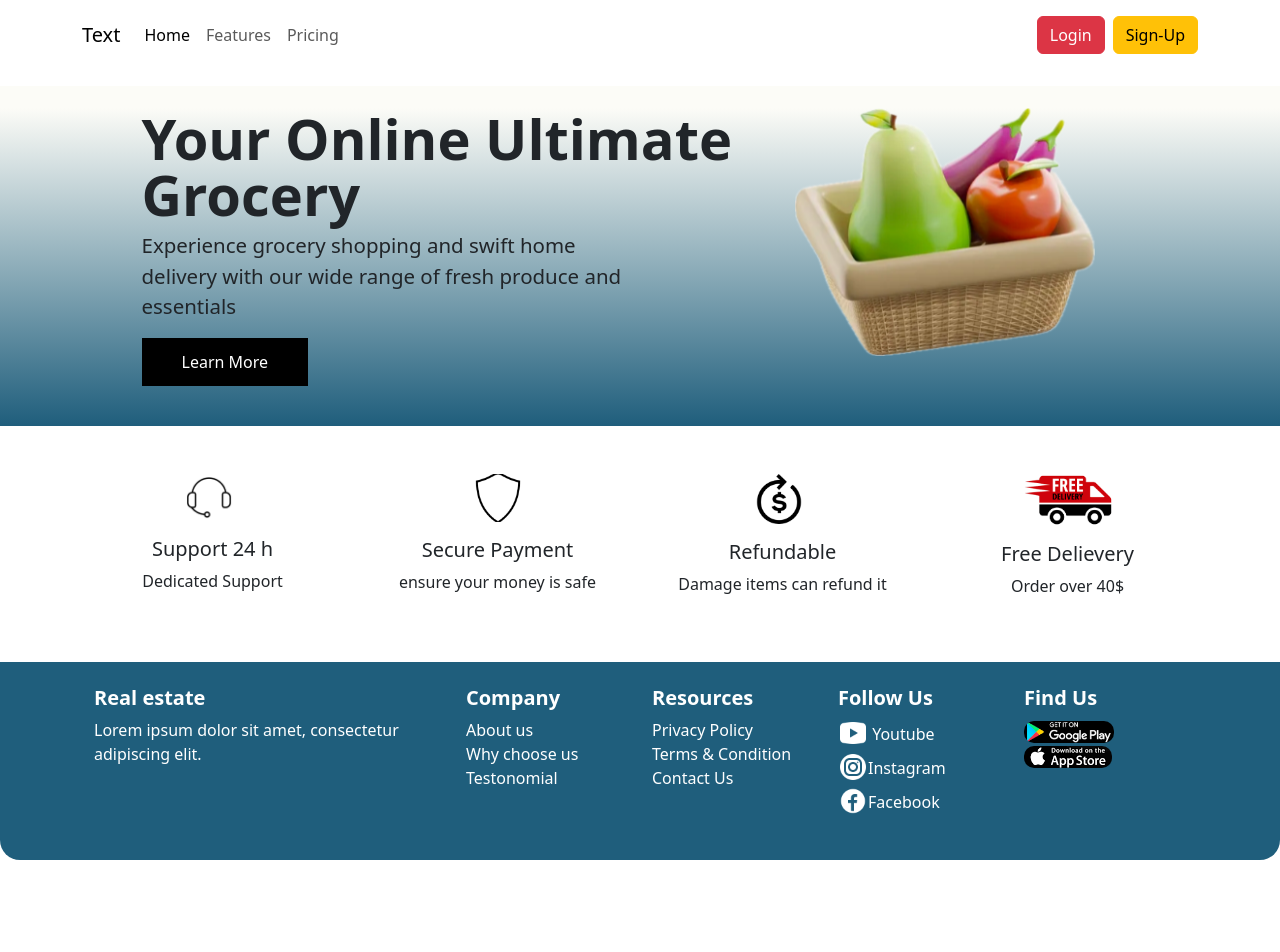
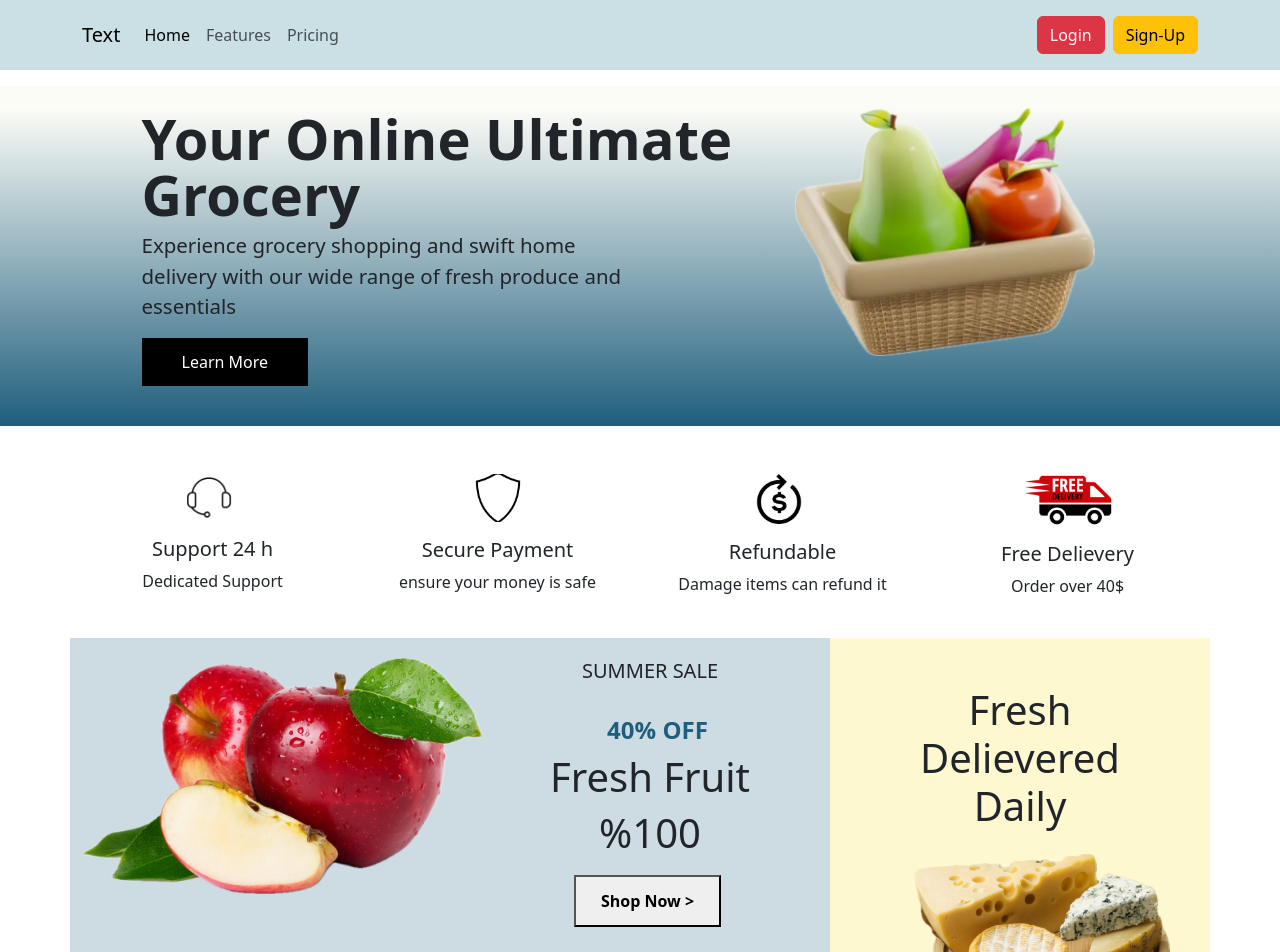
Before and after one commit to Nasir-afridi/fyp-fresh-hub, a React (Vite) app: page / in a window 1280 px wide. Shown: the top 952 px of the page. Before the commit the page ends 860 px from the top, so only its background shows below. Built offline with nearby package versions, Linux system fonts and the light colour scheme.

Commit message:
Added the offers-section

```diff
--- /dev/null
+++ b/src/components/home/offer-section.jsx
@@ -0,0 +1,39 @@
+const OfferSection = () => {
+  return (
+    <>
+      <div className="col-lg-8 col-md-7 col-sm-12 summer-container">
+        <div className="row">
+          <div className="col-md-6 col-sm-12">
+            <div className="image-container">
+              <center>
+                <img src="apple.png" className="apple" />
+              </center>
+            </div>
+          </div>
+          <div className="col-md-6 col-sm-12">
+            <center>
+              <p className="lead">SUMMER SALE</p>
+              <h4 className="discount fw-bold">40% OFF</h4>
+              <h1 className="fresh-fruit">Fresh Fruit</h1>
+              <h1 className="total-discount">%100</h1>
+              <button className="button">Shop Now &gt;</button>
+            </center>
+          </div>
+        </div>
+      </div>
+      <div className="col-lg-4 col-md-5 col-sm-12 fresh-deleivery justify-content-center">
+        <div className="description">
+          <h1 className="text-center mt-5">
+            Fresh <br /> Delievered
+            <br /> Daily
+          </h1>
+        </div>
+        <div className="d-flex justify-content-center align-items-center mt-4">
+          <img src="cheese.png" className="image" />
+        </div>
+      </div>
+    </>
+  );
+};
+
+export default OfferSection;
--- a/src/components/nav/index.jsx
+++ b/src/components/nav/index.jsx
@@ -1,6 +1,6 @@
 const TopNav = () => {
   return (
-    <nav class="navbar navbar-expand-lg sticky-top">
+    <nav class="navbar navbar-expand-lg sticky-top nav-bar">
       <div className="container">
         <a class="navbar-brand" href="#">
           Text
--- a/src/index.css
+++ b/src/index.css
@@ -0,0 +1 @@
+@import "./style-sheets/index.css";
--- a/src/pages/index.jsx
+++ b/src/pages/index.jsx
@@ -1,7 +1,7 @@
 import React from "react";
-import "../style-sheets/home.css";
 import HeroSection from "../components/home/hero-section";
 import Services from "../components/home/services-section";
+import OfferSection from "../components/home/offer-section";
 
 const Home = () => {
   return (
@@ -11,10 +11,15 @@ const Home = () => {
           <HeroSection />
         </div>
       </div>
-
-      <div class="container mt-5">
+      <div className="container mt-5">
         <div class="row text-center">
           <Services />
+        </div>
+      </div>
+
+      <div className="container">
+        <div className="row">
+          <OfferSection />
         </div>
       </div>
     </>
--- a/src/style-sheets/home.css
+++ b/src/style-sheets/home.css
@@ -58,3 +58,53 @@
 .shipping {
   width: 90px;
 }
+
+/* Offers section */
+
+.summer-container {
+  background: rgba(31, 94, 124, 0.22);
+  .apple {
+    max-width: 400px;
+    margin: 20px 0;
+  }
+  .lead {
+    margin-top: 18px;
+    margin-bottom: 30px;
+    margin-left: 20px;
+  }
+  .discount {
+    color: #1F5E7C;
+    border-width: 1px;
+    border-color: black;
+    padding-left: 35px;
+  }
+  .fresh-fruit {
+    margin-left: 20px;
+  }
+  .total-discount {
+    margin-left: 20px;
+  }
+  .button {
+    padding: 12px 25px;
+    margin-left: 15px;
+    border-color: black;
+    border-width:2px;
+    margin-top: 10px;
+    font-weight: bold;
+  }
+}
+
+.fresh-deleivery {
+  background: rgba(253, 248, 208, 1);
+
+  .image {
+  max-width: 300px;
+  }
+}
+
+@media screen and (max-width: 992px){
+  .apple {
+    width: 250px;
+  }
+
+}
--- a/src/style-sheets/index.css
+++ b/src/style-sheets/index.css
@@ -0,0 +1,2 @@
+@import "home.css";
+@import "nav.css";
--- /dev/null
+++ b/src/style-sheets/nav.css
@@ -0,0 +1,3 @@
+.sticky-top {
+  background-color: #cbe0e5;
+}
```
Also changed, not shown: public/apple.png (added), public/cheese.png (added).
